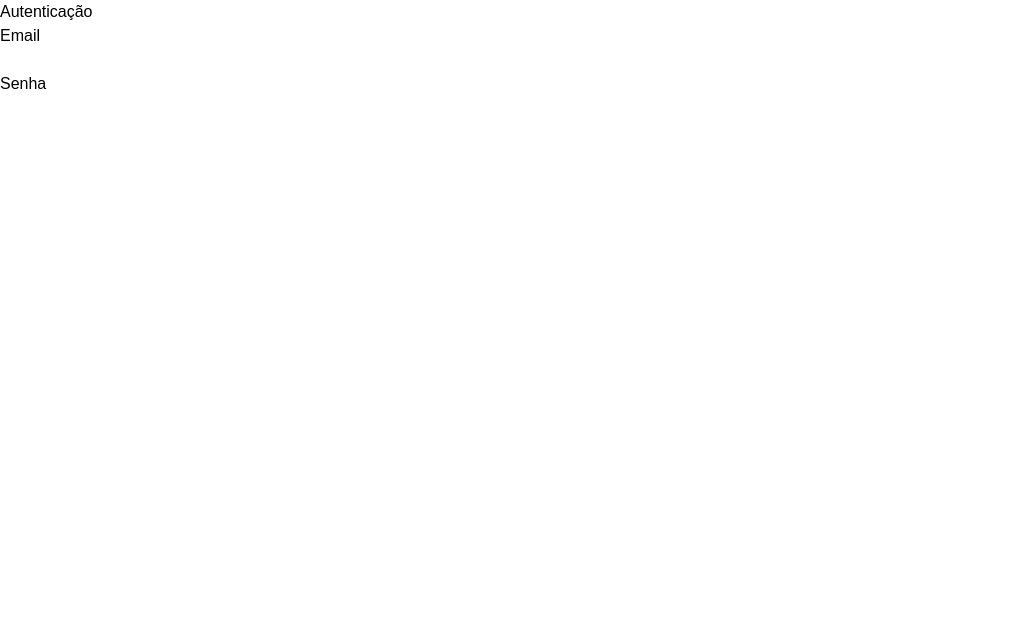
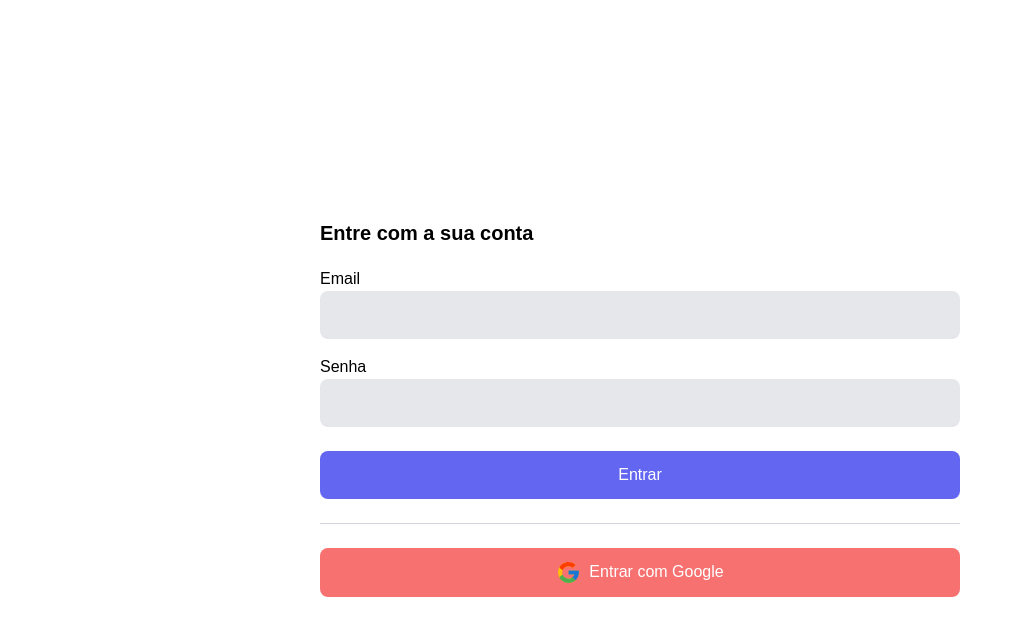
Before and after one commit to adormundo/nextjs-admin-template, a Next.js app: page /autenticacao in a window 1280 px wide. Shown: the top 636 px of the page, without its empty margins (0-1023 px from the left). Built offline with nearby package versions, Linux system fonts and the light colour scheme.

Commit message:
Tela Autenticação #2

```diff
--- a/package.json
+++ b/package.json
@@ -16,6 +16,7 @@
     "next": "13.1.1",
     "react": "18.2.0",
     "react-dom": "18.2.0",
+    "react-icons": "^4.7.1",
     "typescript": "4.9.4"
   },
   "devDependencies": {
--- a/src/auth/AuthInput.tsx
+++ b/src/auth/AuthInput.tsx
@@ -1,21 +1,26 @@
 interface AuthInputProps {
   label: string;
   valor: any;
-  obrigatorio?: boolean
-  naoRenderizarQuanto?: boolean
-  tipo?: 'text' | 'email' | 'password'
+  obrigatorio?: boolean;
+  naoRenderizarQuanto?: boolean;
+  tipo?: 'text' | 'email' | 'password';
   valorMudou: (novoValor: any) => void;
 }
 
 export default function AuthInput(props: AuthInputProps) {
   return props.naoRenderizarQuanto ? null : (
-    <div className="flex flex-col">
+    <div className="flex flex-col mt-4">
       <label>{props.label}</label>
       <input
         type={props.tipo ?? 'text'}
         value={props.valor}
         onChange={(e) => props.valorMudou?.(e.target.value)}
         required={props.obrigatorio}
+        className={`
+            px-4 py-3 rounded-lg bg-gray-200 mt-2
+            border focus:border-blue-500 focus:bg-white
+            focus:outline-none
+            `}
       />
     </div>
   );
--- a/src/pages/autenticacao.tsx
+++ b/src/pages/autenticacao.tsx
@@ -1,13 +1,28 @@
 import { useState } from 'react';
 import AuthInput from '../auth/AuthInput';
+import { FcGoogle } from 'react-icons/fc';
 
 export default function Autenticacao() {
   const [modo, setModo] = useState<'login' | 'cadastro'>('login');
   const [email, setEmail] = useState('');
   const [senha, setSenha] = useState('');
+
+  function submeter() {
+    if (modo === 'login') {
+      console.log('login');
+    } else {
+      console.log('cadastrar');
+    }
+  }
+
   return (
-    <div>
-      <h1>Autenticação</h1>
+    <div className='flex flex-col h-screen items-center justify-center'>
+      <div className="w-1/2 mt-4">
+        <h1 className="text-xl font-bold mb-5">
+          {modo === 'login'
+            ? 'Entre com a sua conta'
+            : 'Cadastre-se na plataforma'}
+        </h1>
         <AuthInput
           tipo="email"
           label="Email"
@@ -15,6 +30,7 @@
           valorMudou={setEmail}
           obrigatorio
         />
+
         <AuthInput
           tipo="password"
           label="Senha"
@@ -22,6 +38,30 @@
           valorMudou={setSenha}
           obrigatorio
         />
+
+        <button
+          onClick={submeter}
+          className="
+        w-full bg-indigo-500 hover:bg-indigo-400
+        text-white rounded-lg px-4 py-3 mt-6
+        "
+        >
+          {modo === 'login' ? 'Entrar' : 'Cadastrar'}
+        </button>
+
+        <hr className="my-6 border-gray-300 w-full" />
+
+        <button
+          onClick={submeter}
+          className="flex gap-2 justify-center
+        w-full bg-red-400 hover:bg-red-300
+        text-white rounded-lg px-4 py-3
+        "
+        >
+          <FcGoogle size={25} />
+          Entrar com Google
+        </button>
+      </div>
     </div>
   );
 }
```
Also changed, not shown: 1 other file (tests, documents, lock files or other folders). Lines whose indentation alone changed are shown as unchanged.
